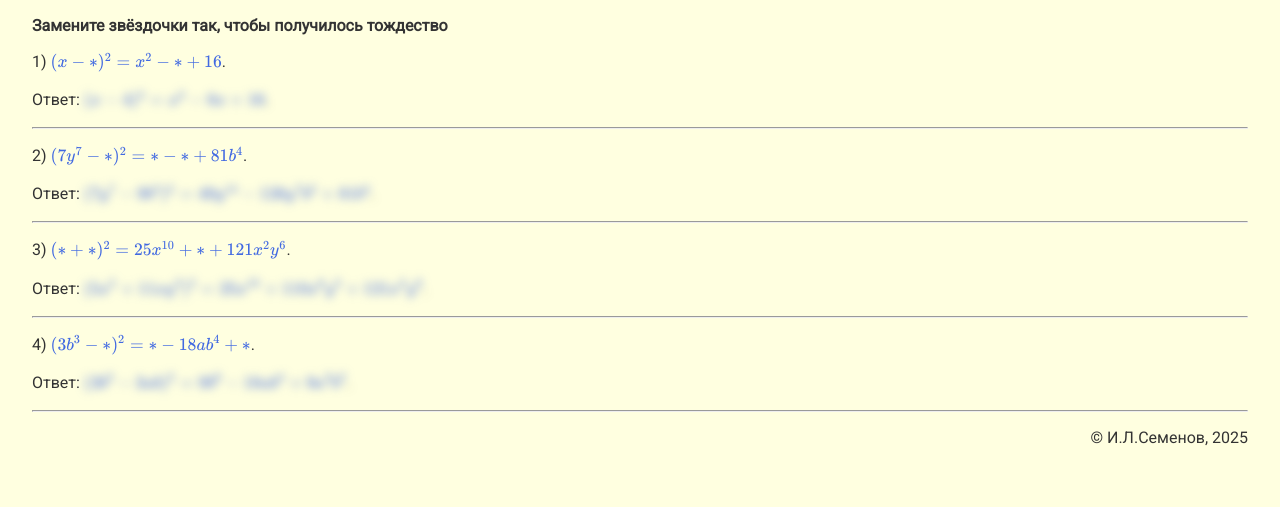
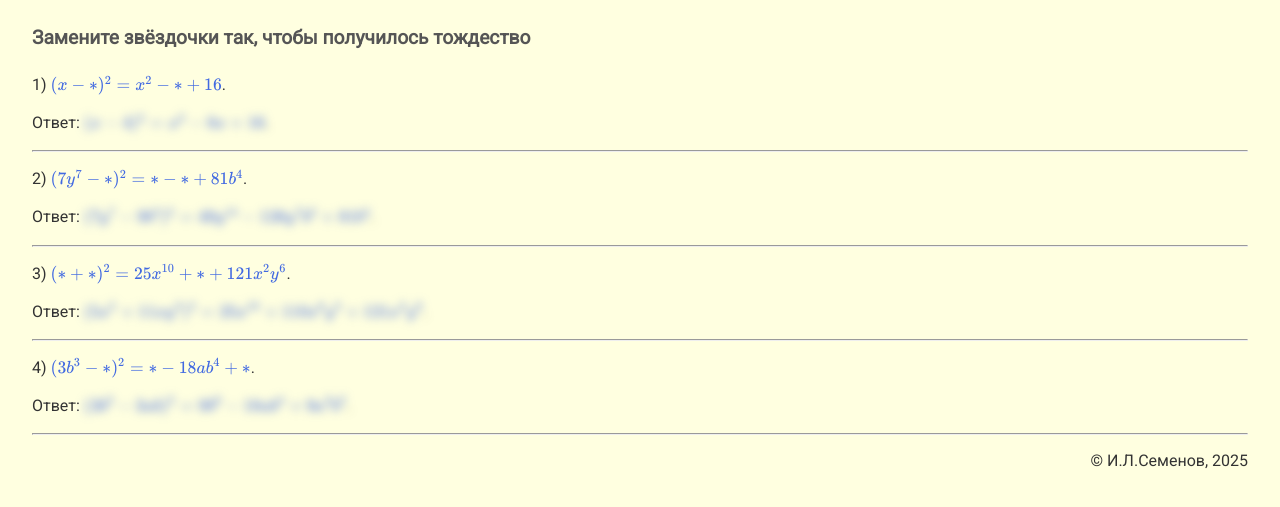
Before and after one commit to igorlsemenov/math, a Jekyll site: the page built from алгебра/7/ф-лы_сокр._умножения/5.md, in a window 1280 px wide. Shown: the top 507 px of the page. Built offline with Jekyll 4.4.1, drawn with Linux system fonts in a browser that asks for light colours.

Commit message:
Update 5.md

```diff
--- a/алгебра/7/ф-лы_сокр._умножения/5.md
+++ b/алгебра/7/ф-лы_сокр._умножения/5.md
@@ -3,7 +3,7 @@ layout: default
 title: Замените звёздочки
 ---
 
-**Замените звёздочки так, чтобы получилось тождество**
+#### Замените звёздочки так, чтобы получилось тождество
 
 1) $(x - *)^2 = x^2 - * + 16$.
 
```
